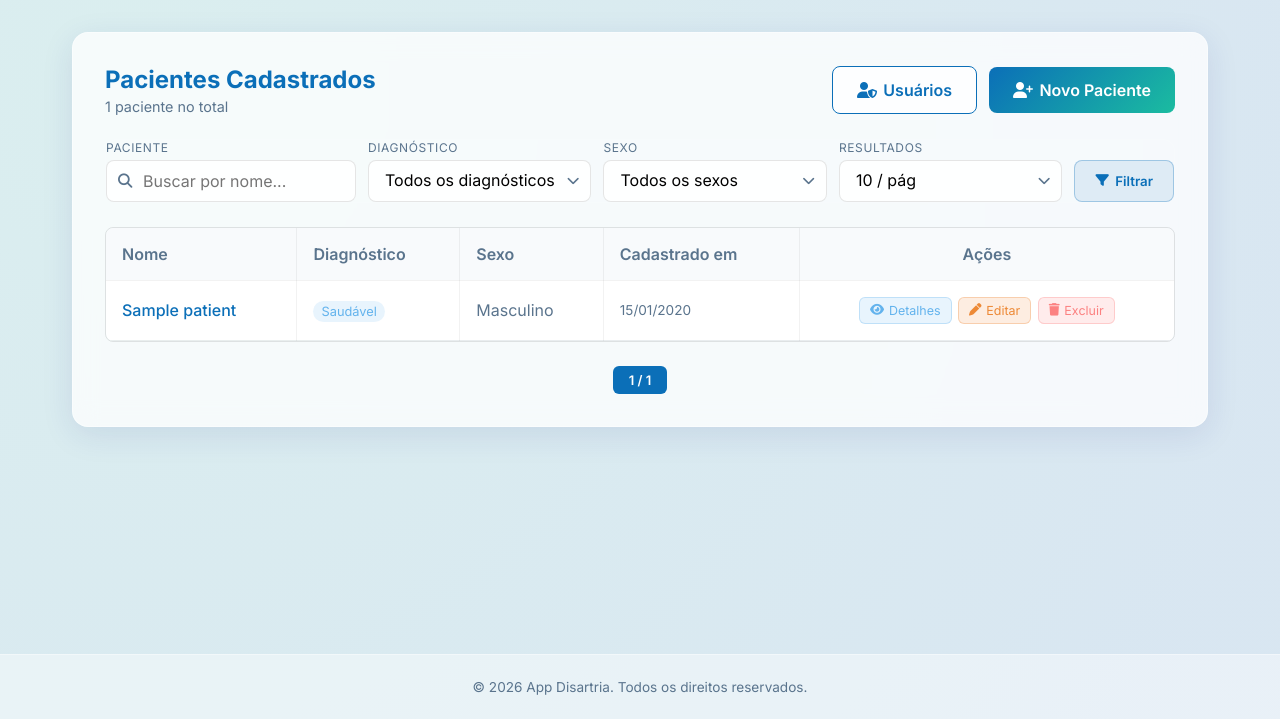
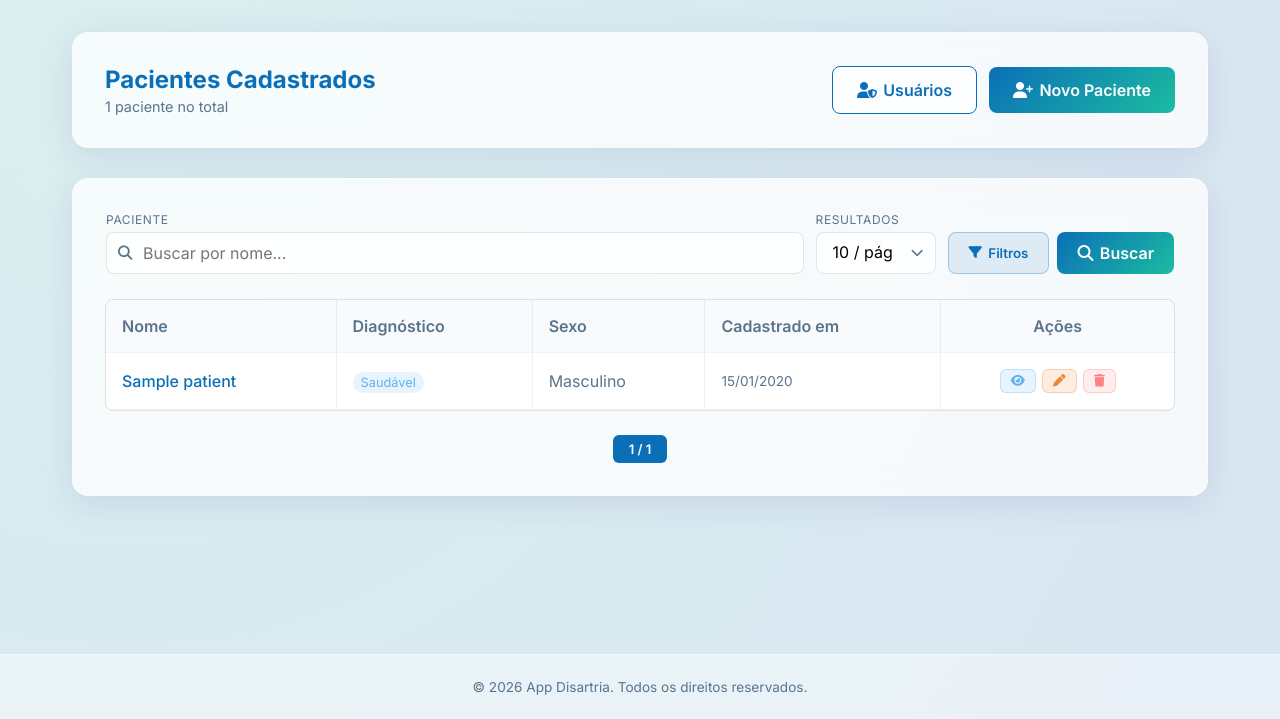
Before and after one commit to felipefontel/sistema-ela-disartria, a Django app: page / in a window 1280 px wide. Shown: the part 81-800 px from the top of the page. Run offline with Django 5.2, Linux system fonts and the light colour scheme; a user stored in the database is signed in; tables that the repository leaves empty hold one stand-in row (values such as "Sample post"); parts of the project's set-up code (start-up, migrations or seed data) failed here and were passed over.

Commit message:
feat: cria template de dashboard com listagem de pacientes, busca e filtros.

```diff
--- a/core/templates/core/dashboard.html
+++ b/core/templates/core/dashboard.html
@@ -4,7 +4,7 @@
 <div class="glass-panel">
 
     <!-- Cabeçalho -->
-    <div style="display: flex; justify-content: space-between; align-items: center; margin-bottom: 1.5rem; flex-wrap: wrap; gap: 1rem;">
+    <div style="display: flex; justify-content: space-between; align-items: center; flex-wrap: wrap; gap: 1rem;">
         <div>
             <h2 style="color: var(--primary-color); margin: 0;">Pacientes Cadastrados</h2>
             <p style="color: var(--text-secondary); margin: 0.25rem 0 0 0; font-size: 0.9rem;">{{ total_patients }} paciente{{ total_patients|pluralize }} no total</p>
@@ -20,7 +20,8 @@
             </a>
         </div>
     </div>
-
+</div>
+<div class="glass-panel" style="margin-top: 30px;">
     <!-- Busca e Filtros -->
     <div style="background: rgba(255,255,255,0.03); border: 1px solid rgba(255,255,255,0.08); border-radius: 12px; margin-bottom: 1.5rem;">
         <form method="get" style="margin: 0;">
@@ -36,33 +37,7 @@
                     </div>
                 </div>
 
-                <div style="flex: 1; min-width: 180px;">
-                    <label style="display: block; margin-bottom: 0.3rem; color: var(--text-secondary); font-size: 0.75rem; text-transform: uppercase; letter-spacing: 0.05em;">Diagnóstico</label>
-                    <div style="position: relative;">
-                        <select name="diagnosis" class="form-control" style="width: 100%; height: 42px; line-height: 1.2; appearance: none; padding: 0.4rem 30px 0.4rem 1rem;">
-                            <option value="">Todos os diagnósticos</option>
-                            {% for value, label in diagnosis_choices %}
-                            <option value="{{ value }}" {% if diagnosis_filter == value %}selected{% endif %}>{{ label }}</option>
-                            {% endfor %}
-                        </select>
-                        <i class="fa-solid fa-chevron-down" style="position: absolute; right: 12px; top: 50%; transform: translateY(-50%); color: var(--text-secondary); font-size: 0.8rem; pointer-events: none;"></i>
-                    </div>
-                </div>
-
-                <div style="flex: 1; min-width: 140px;">
-                    <label style="display: block; margin-bottom: 0.3rem; color: var(--text-secondary); font-size: 0.75rem; text-transform: uppercase; letter-spacing: 0.05em;">Sexo</label>
-                    <div style="position: relative;">
-                        <select name="gender" class="form-control" style="width: 100%; height: 42px; line-height: 1.2; appearance: none; padding: 0.4rem 30px 0.4rem 1rem;">
-                            <option value="">Todos os sexos</option>
-                            {% for value, label in gender_choices %}
-                            <option value="{{ value }}" {% if gender_filter == value %}selected{% endif %}>{{ label }}</option>
-                            {% endfor %}
-                        </select>
-                        <i class="fa-solid fa-chevron-down" style="position: absolute; right: 12px; top: 50%; transform: translateY(-50%); color: var(--text-secondary); font-size: 0.8rem; pointer-events: none;"></i>
-                    </div>
-                </div>
-
-                <div style="flex: 1; min-width: 120px;">
+                <div style="flex: 0; min-width: 120px;">
                     <label style="display: block; margin-bottom: 0.3rem; color: var(--text-secondary); font-size: 0.75rem; text-transform: uppercase; letter-spacing: 0.05em;">Resultados</label>
                     <div style="position: relative;">
                         <select name="per_page" class="form-control" style="width: 100%; height: 42px; line-height: 1.2; appearance: none; padding: 0.4rem 30px 0.4rem 1rem;" onchange="this.form.submit()">
@@ -76,14 +51,46 @@
                 </div>
 
                 <div style="display: flex; gap: 0.5rem; flex-shrink: 0; min-width: max-content; margin-top: 0.5rem;">
-                    <button type="submit" class="btn-filter" style="height: 42px; display: inline-flex; align-items: center; gap: 0.4rem; white-space: nowrap; padding: 0 1.25rem;">
-                        <i class="fa-solid fa-filter"></i> Filtrar
+                    <button type="button" class="btn-filter" onclick="document.getElementById('advancedFilters').style.display = document.getElementById('advancedFilters').style.display === 'none' ? 'flex' : 'none'" style="height: 42px; display: inline-flex; align-items: center; gap: 0.4rem; white-space: nowrap; padding: 0 1.25rem;">
+                        <i class="fa-solid fa-filter"></i> Filtros
+                    </button>
+                    <button type="submit" class="btn-primary" style="height: 42px; display: inline-flex; align-items: center; gap: 0.4rem; white-space: nowrap; padding: 0 1.25rem;">
+                        <i class="fa-solid fa-magnifying-glass"></i> Buscar
                     </button>
                     {% if query or diagnosis_filter or gender_filter %}
                     <a href="{% url 'dashboard' %}" class="btn-secondary" style="height: 42px; display: inline-flex; align-items: center; gap: 0.4rem; padding: 0 1rem; text-decoration: none;">
                         <i class="fa-solid fa-xmark"></i> Limpar
                     </a>
                     {% endif %}
+                </div>
+
+                <!-- Filtros Ocultos -->
+                <div id="advancedFilters" style="display: {% if diagnosis_filter or gender_filter %}flex{% else %}none{% endif %}; gap: 0.75rem; flex-wrap: wrap; width: 100%; margin-top: 0.5rem; padding-top: 0.75rem; border-top: 1px solid rgba(0,0,0,0.05);">
+                    <div style="flex: 1; min-width: 180px;">
+                        <label style="display: block; margin-bottom: 0.3rem; color: var(--text-secondary); font-size: 0.75rem; text-transform: uppercase; letter-spacing: 0.05em;">Diagnóstico</label>
+                        <div style="position: relative;">
+                            <select name="diagnosis" class="form-control" style="width: 100%; height: 42px; line-height: 1.2; appearance: none; padding: 0.4rem 30px 0.4rem 1rem;" onchange="this.form.submit()">
+                                <option value="">Todos os diagnósticos</option>
+                                {% for value, label in diagnosis_choices %}
+                                <option value="{{ value }}" {% if diagnosis_filter == value %}selected{% endif %}>{{ label }}</option>
+                                {% endfor %}
+                            </select>
+                            <i class="fa-solid fa-chevron-down" style="position: absolute; right: 12px; top: 50%; transform: translateY(-50%); color: var(--text-secondary); font-size: 0.8rem; pointer-events: none;"></i>
+                        </div>
+                    </div>
+
+                    <div style="flex: 1; min-width: 140px;">
+                        <label style="display: block; margin-bottom: 0.3rem; color: var(--text-secondary); font-size: 0.75rem; text-transform: uppercase; letter-spacing: 0.05em;">Sexo</label>
+                        <div style="position: relative;">
+                            <select name="gender" class="form-control" style="width: 100%; height: 42px; line-height: 1.2; appearance: none; padding: 0.4rem 30px 0.4rem 1rem;" onchange="this.form.submit()">
+                                <option value="">Todos os sexos</option>
+                                {% for value, label in gender_choices %}
+                                <option value="{{ value }}" {% if gender_filter == value %}selected{% endif %}>{{ label }}</option>
+                                {% endfor %}
+                            </select>
+                            <i class="fa-solid fa-chevron-down" style="position: absolute; right: 12px; top: 50%; transform: translateY(-50%); color: var(--text-secondary); font-size: 0.8rem; pointer-events: none;"></i>
+                        </div>
+                    </div>
                 </div>
             </div>
         </form>
@@ -122,19 +129,19 @@
                             <a href="{% url 'patient_detail' patient.pk %}"
                                style="display: inline-flex; align-items: center; gap: 0.3rem; padding: 5px 10px; border-radius: 6px; font-size: 0.78rem; background: rgba(99,179,237,0.15); color: #63b3ed; border: 1px solid rgba(99,179,237,0.3); text-decoration: none; transition: all 0.2s;"
                                onmouseover="this.style.background='rgba(99,179,237,0.3)'" onmouseout="this.style.background='rgba(99,179,237,0.15)'">
-                                <i class="fa-solid fa-eye"></i> Detalhes
+                                <i class="fa-solid fa-eye"></i>
                             </a>
                             <a href="{% url 'patient_edit' patient.pk %}"
                                style="display: inline-flex; align-items: center; gap: 0.3rem; padding: 5px 10px; border-radius: 6px; font-size: 0.78rem; background: rgba(237,137,54,0.15); color: #ed8936; border: 1px solid rgba(237,137,54,0.3); text-decoration: none; transition: all 0.2s;"
                                onmouseover="this.style.background='rgba(237,137,54,0.3)'" onmouseout="this.style.background='rgba(237,137,54,0.15)'">
-                                <i class="fa-solid fa-pen"></i> Editar
+                                <i class="fa-solid fa-pen"></i>
                             </a>
                             <form action="{% url 'patient_delete' patient.pk %}" method="POST" style="display:inline;" onsubmit="return confirm('Tem certeza que deseja excluir este paciente? Esta ação não pode ser desfeita e todas as gravações vinculadas serão apagadas permanentemente.');">
                                 {% csrf_token %}
                                 <button type="submit"
                                         style="display: inline-flex; align-items: center; gap: 0.3rem; padding: 5px 10px; border-radius: 6px; font-size: 0.78rem; background: rgba(252,129,129,0.15); color: #fc8181; border: 1px solid rgba(252,129,129,0.3); cursor: pointer; transition: all 0.2s;"
                                         onmouseover="this.style.background='rgba(252,129,129,0.3)'" onmouseout="this.style.background='rgba(252,129,129,0.15)'">
-                                    <i class="fa-solid fa-trash"></i> Excluir
+                                    <i class="fa-solid fa-trash"></i>
                                 </button>
                             </form>
                         </div>
```
